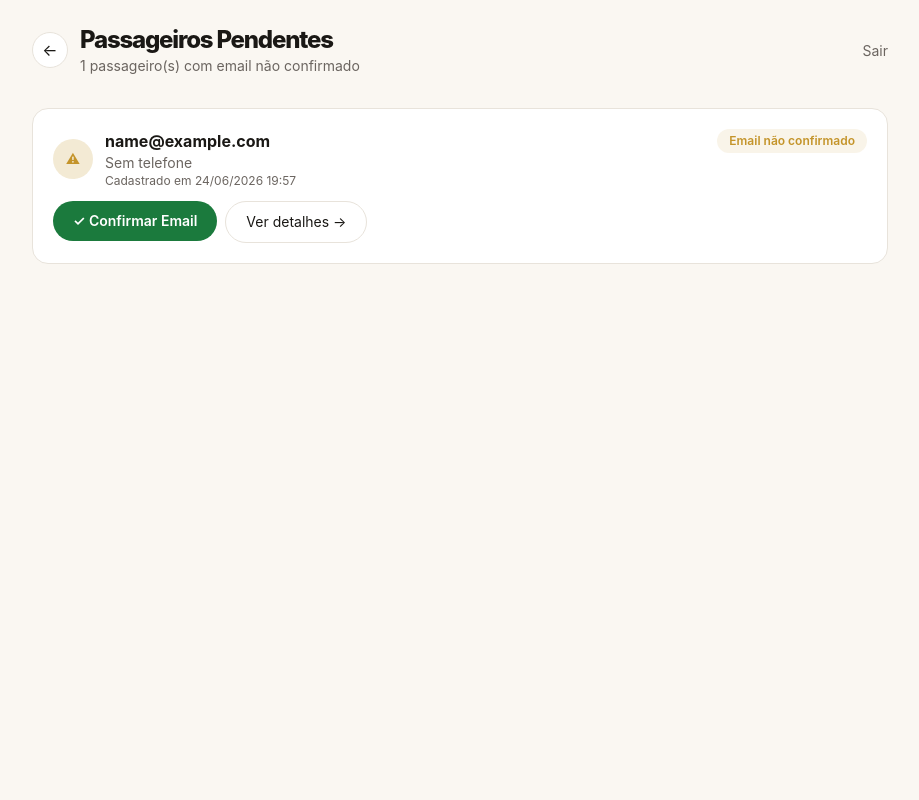
After one commit to Tayan-Lima/motogram, a Django app: page /admin_mg/passageiros-pendentes/ in a window 1280 px wide. The commit adds this page. Shown: the whole page, without its empty margins (180-1099 px from the left). Run offline with Django 5.2, Linux system fonts and the light colour scheme; the visitor is signed in with stand-in values (Sample User, id 1); data comes from the database, SQL or seed files in the repository; some libraries are stand-ins or nearby versions.

Commit message:
feat: painel admin — lista de passageiros pendentes + confirmacao manual de email
- PassageirosPendentesView: lista passageiros com email_confirmado=False
- PassageiroDetailView.post(): nova accao 'confirmar_email'
- Nova rota /{PREFIX}/passageiros-pendentes/
- Template passageiros_pendentes.html com botao confirmar
- Botao 'Confirmar Email' no passageiro_detalhe.html
- Link 'Passageiros p/ confirmar' no dashboard

```diff
--- a/backend/admin_mg/urls.py
+++ b/backend/admin_mg/urls.py
@@ -18,6 +18,7 @@ urlpatterns = [
     # CRM — Utilizadores
     path(f"{PREFIX}/motoristas/", views.MotoristasListView.as_view(), name="motoristas"),
     path(f"{PREFIX}/motoristas/<int:motorista_id>/", views.MotoristaDetailView.as_view(), name="motorista_detalhe"),
+    path(f"{PREFIX}/passageiros-pendentes/", views.PassageirosPendentesView.as_view(), name="passageiros_pendentes"),
     path(f"{PREFIX}/passageiros/", views.PassageirosListView.as_view(), name="passageiros"),
     path(f"{PREFIX}/passageiros/<int:passageiro_id>/", views.PassageiroDetailView.as_view(), name="passageiro_detalhe"),
 
--- a/backend/admin_mg/views.py
+++ b/backend/admin_mg/views.py
@@ -271,6 +271,17 @@ class MotoristaDetailView(AdminMixin, View):
         })
 
 
+class PassageirosPendentesView(AdminMixin, View):
+    """GET /{prefix}/passageiros-pendentes/ — passageiros com email nao confirmado."""
+
+    def get(self, request):
+        qs = Utilizador.objects.filter(tipo="passageiro", email_confirmado=False).order_by("-date_joined")
+        return render(request, "admin_mg/passageiros_pendentes.html", {
+            "passageiros": qs,
+            "prefix": PREFIX,
+        })
+
+
 class PassageirosListView(AdminMixin, View):
     """GET /{prefix}/passageiros/ — lista de passageiros."""
 
@@ -324,6 +335,10 @@ class PassageiroDetailView(AdminMixin, View):
 
         elif accao == "reativar":
             passageiro.is_active = True
+            passageiro.save()
+
+        elif accao == "confirmar_email":
+            passageiro.email_confirmado = True
             passageiro.save()
 
         elif accao == "excluir":
--- a/backend/templates/admin_mg/dashboard.html
+++ b/backend/templates/admin_mg/dashboard.html
@@ -89,6 +89,10 @@
             <h4 class="font-bold mb-1">👤 CRM</h4>
             <p class="text-sm text-muted">Motoristas</p>
         </a>
+        <a href="{% url 'admin_mg:passageiros_pendentes' %}" class="bg-surface border border-border rounded-2xl p-5 hover:border-accent transition-all">
+            <h4 class="font-bold mb-1">⚠ Pendentes</h4>
+            <p class="text-sm text-muted">Passageiros p/ confirmar</p>
+        </a>
         <a href="{% url 'admin_mg:passageiros' %}" class="bg-surface border border-border rounded-2xl p-5 hover:border-accent transition-all">
             <h4 class="font-bold mb-1">🧑 CRM</h4>
             <p class="text-sm text-muted">Passageiros</p>
--- /dev/null
+++ b/backend/templates/admin_mg/passageiros_pendentes.html
@@ -0,0 +1,55 @@
+{% extends "base/base.html" %}
+{% load static %}
+
+{% block title %}Passageiros Pendentes{% endblock %}
+
+{% block content %}
+<div class="max-w-md sm:max-w-4xl mx-auto min-h-dvh flex flex-col px-5 py-6">
+    <header class="flex items-center gap-3 mb-8">
+        <a href="{% url 'admin_mg:dashboard' %}" class="w-9 h-9 rounded-full bg-surface border border-border flex items-center justify-center hover:bg-fg hover:text-bg transition-all">←</a>
+        <div>
+            <h1 class="text-2xl font-extrabold tracking-tighter">Passageiros Pendentes</h1>
+            <p class="text-sm text-muted">{{ passageiros|length }} passageiro(s) com email não confirmado</p>
+        </div>
+        <form method="POST" action="{% url 'admin_mg:logout' %}" class="ml-auto">
+            {% csrf_token %}
+            <button type="submit" class="text-sm text-muted hover:text-accent2 transition-colors">Sair</button>
+        </form>
+    </header>
+
+    {% for passageiro in passageiros %}
+    <div class="bg-surface border border-border rounded-2xl p-5 mb-4">
+        <div class="flex items-start justify-between mb-3">
+            <div class="flex items-center gap-3">
+                <div class="w-10 h-10 rounded-full bg-gold/20 flex items-center justify-center">
+                    <span class="text-gold text-sm font-bold">⚠</span>
+                </div>
+                <div>
+                    <p class="font-bold">{{ passageiro.email|default:passageiro.username }}</p>
+                    <p class="text-sm text-muted">{{ passageiro.telefone|default:"Sem telefone" }}</p>
+                    <p class="text-xs text-muted">Cadastrado em {{ passageiro.date_joined|date:"d/m/Y H:i" }}</p>
+                </div>
+            </div>
+            <span class="text-xs px-3 py-1 rounded-pill font-semibold bg-gold/10 text-gold">Email não confirmado</span>
+        </div>
+
+        <div class="flex gap-2">
+            <form method="POST" action="{% url 'admin_mg:passageiro_detalhe' passageiro.id %}">
+                {% csrf_token %}
+                <input type="hidden" name="accao" value="confirmar_email">
+                <button type="submit" class="text-sm bg-accent text-white rounded-pill px-5 py-2.5 font-semibold hover:bg-accent/90 transition-all">
+                    ✓ Confirmar Email
+                </button>
+            </form>
+            <a href="{% url 'admin_mg:passageiro_detalhe' passageiro.id %}" class="text-sm border border-border rounded-pill px-5 py-2.5 hover:border-fg transition-all">
+                Ver detalhes →
+            </a>
+        </div>
+    </div>
+    {% empty %}
+    <div class="text-center py-12">
+        <p class="text-muted">Nenhum passageiro pendente</p>
+    </div>
+    {% endfor %}
+</div>
+{% endblock %}
```
Also changed, not shown: backend/templates/admin_mg/passageiro_detalhe.html (+7 -0 lines).
